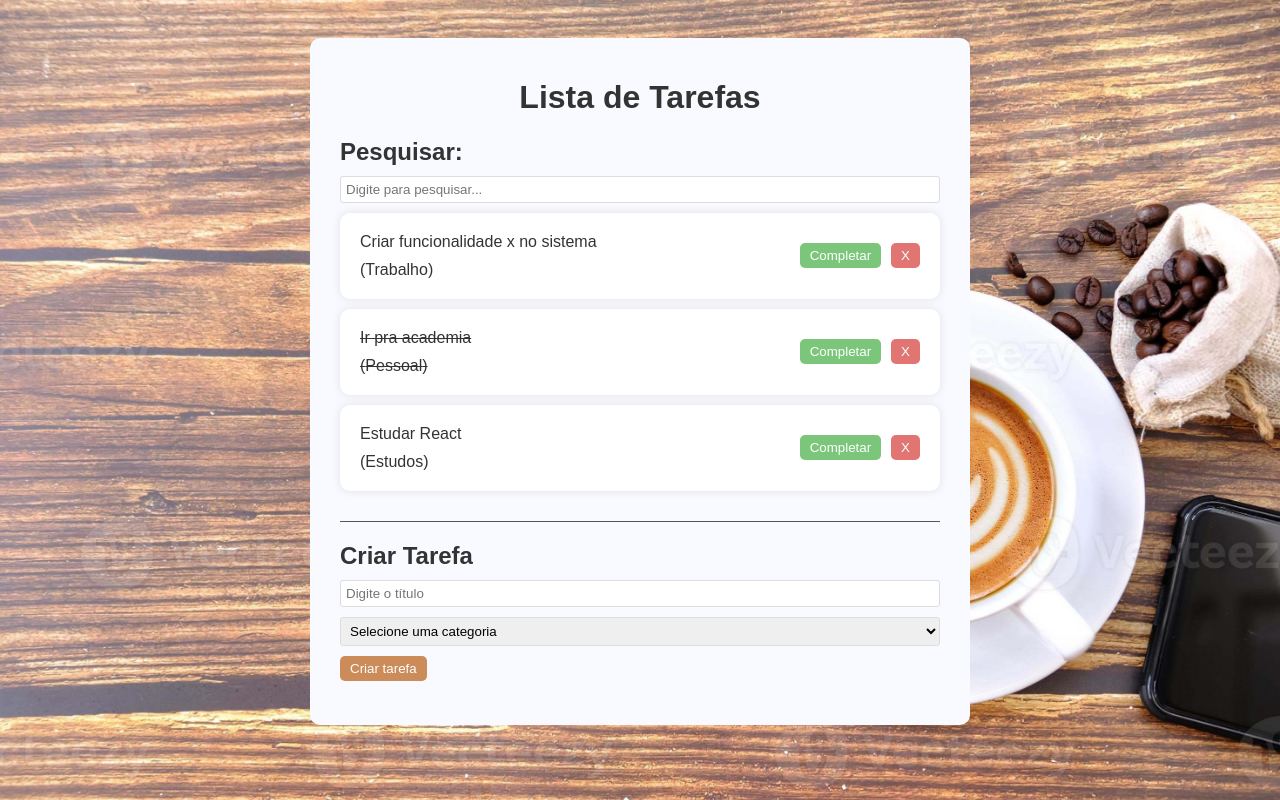
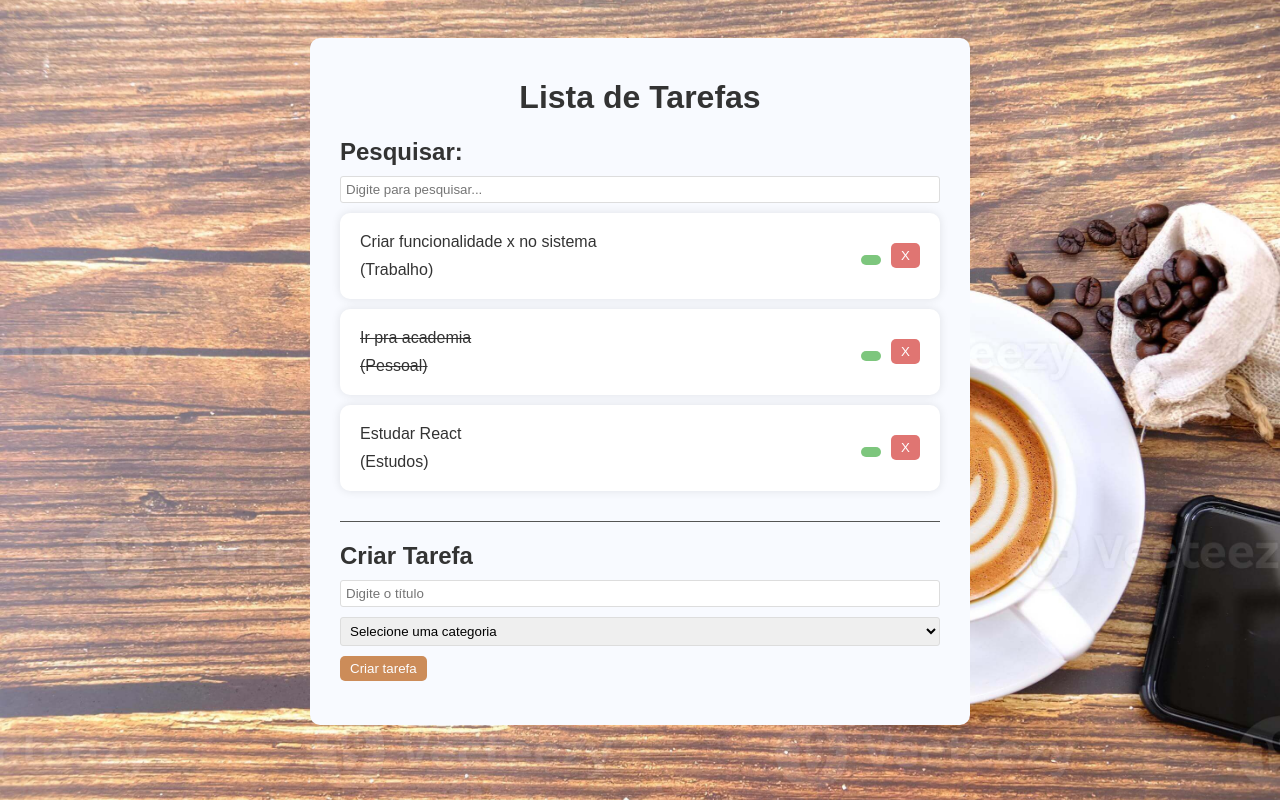
Before and after one commit to NateOliveira-dev/todo-list-react, a React (Vite) app: page / in a window 1280 px wide. Built offline with nearby package versions, Linux system fonts and the light colour scheme.

Commit message:
commit test

```diff
--- a/src/components/todo.jsx
+++ b/src/components/todo.jsx
@@ -12,7 +12,7 @@
       </div>
       <div>
         <button className="complete" onClick={() => completeTodo(todo.id)}>
-          Completar
+          {/* Completar */}
         </button>
         <button className="remove" onClick={() => removeTodo(todo.id)}>
           X
```
